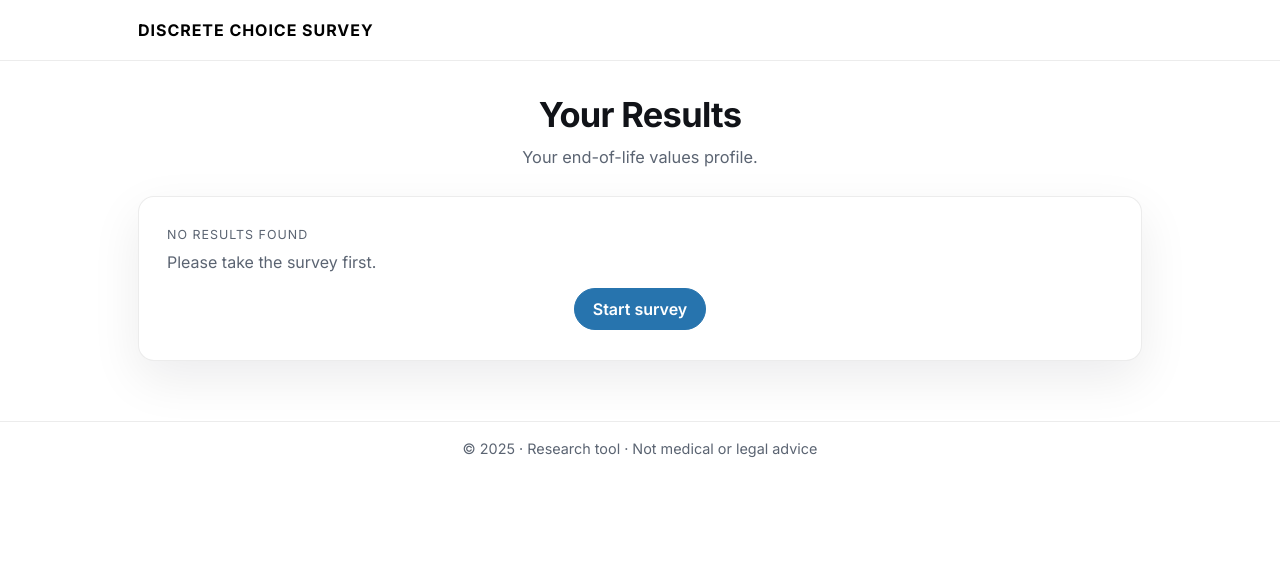
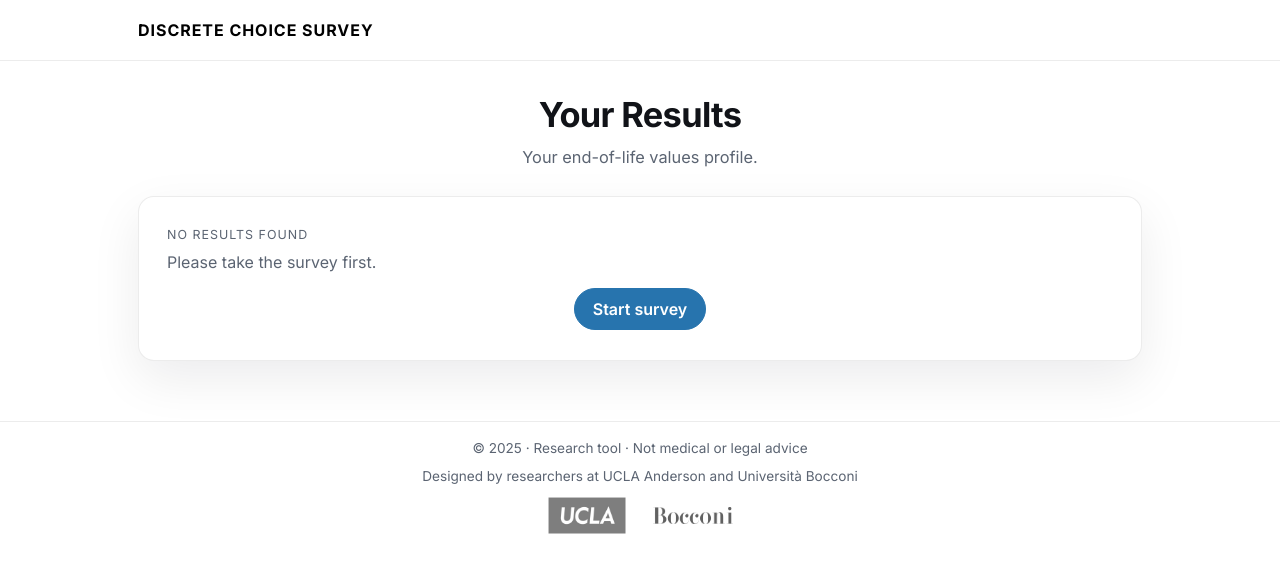
Before and after one commit to tatmanta/discrete-choice-demo, a website: page results.html in a window 1280 px wide. Drawn offline with Linux system fonts and the light colour scheme.

Commit message:
footer update

```diff
--- a/results.html
+++ b/results.html
@@ -32,8 +32,25 @@
 
   <footer class="site-footer">
     <div class="site-footer-inner">
-      <div>© 2025 · Research tool · Not medical or legal advice</div>
-    </div>
+      <div class="footer-meta">© 2025 · Research tool · Not medical or legal advice</div>
+
+<div class="footer-meta">
+        Designed by researchers at UCLA Anderson and Università Bocconi
+      </div>
+
+      <div class="footer-logos" aria-label="Research affiliations">
+        <img
+          src="./assets/ucla logo.png"
+          alt="UCLA Anderson School of Management"
+          loading="lazy"
+        />
+        <img
+          src="./assets/Bocconi logo.png"
+          alt="Università Bocconi"
+          loading="lazy"
+        />
+      </div></div>
+
   </footer>
 
   <script>
```
